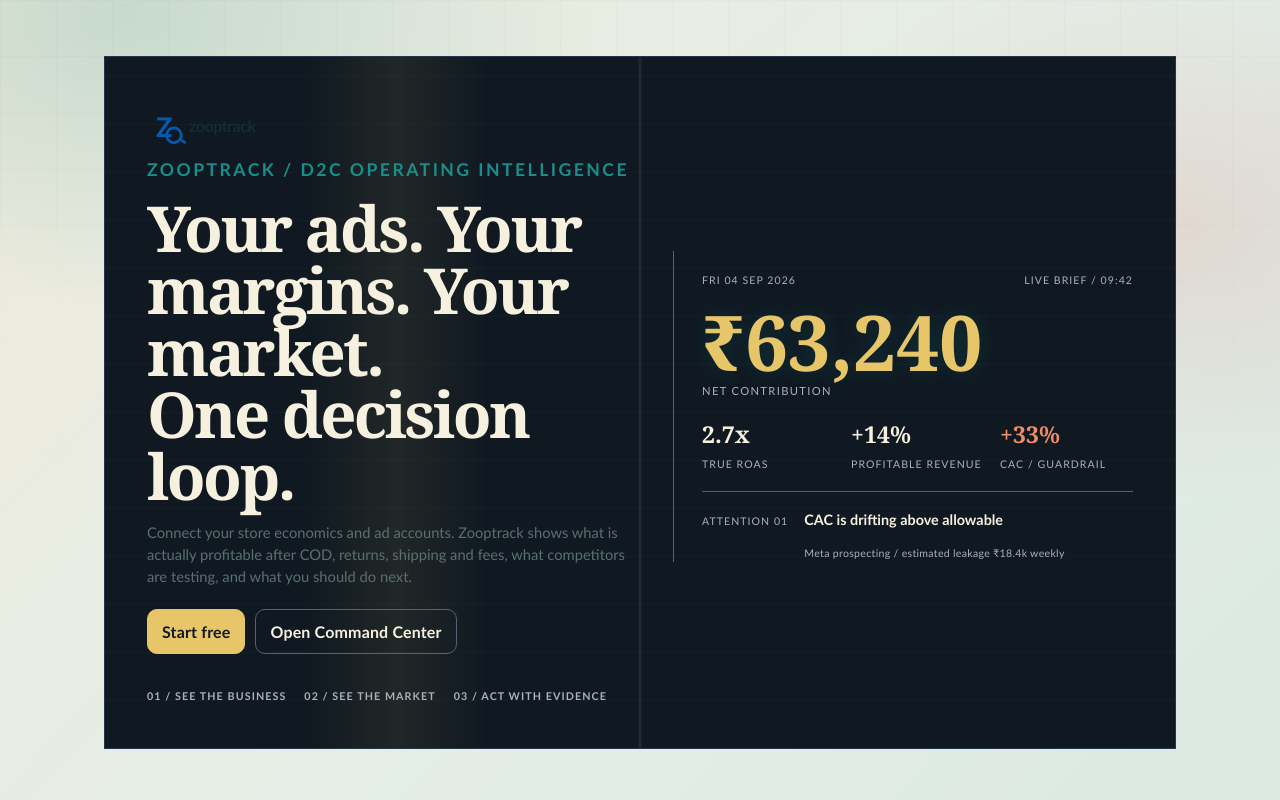
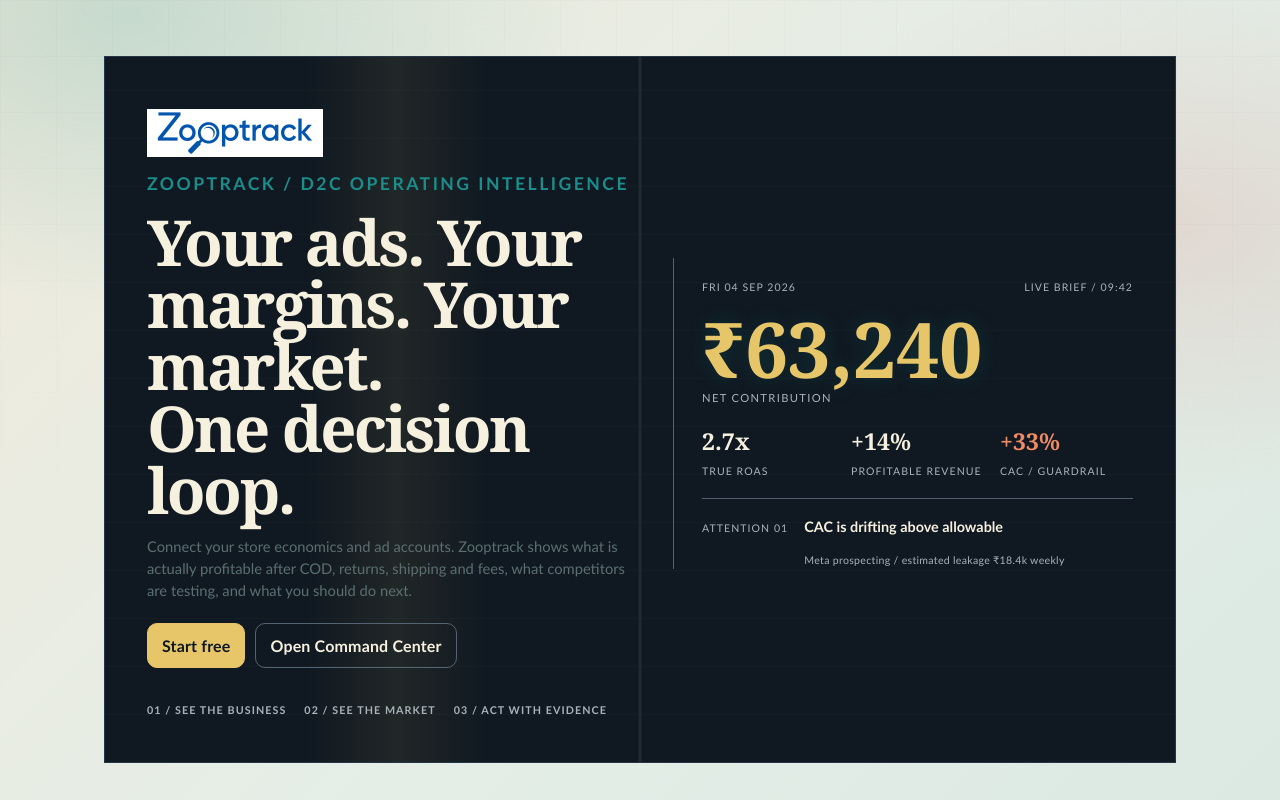
Before and after one commit to sk670994/D2C, a Next.js app: page / in a window 1280 px wide. Shown: the top 800 px of the page. Built offline with nearby package versions, Linux system fonts and the light colour scheme.

Commit message:
fix logo design globally

```diff
--- a/app/globals.css
+++ b/app/globals.css
@@ -3562,6 +3562,13 @@
   line-height: 1;
 }
 
+.zt-brand-logo-image {
+  width: 176px;
+  height: 48px;
+  object-fit: cover;
+  object-position: center;
+}
+
 .zt-brand-glyph svg {
   position: absolute;
   right: -5px;
--- a/components/app/BrandLogo.tsx
+++ b/components/app/BrandLogo.tsx
@@ -1,14 +1,17 @@
-import { Search } from "lucide-react";
+import Image from "next/image";
 import Link from "next/link";
 
 export function BrandLogo({ href = "/dashboard" }: { href?: string }) {
   return (
     <Link href={href} className="zt-brand" aria-label="Zooptrack home">
-      <span className="zt-brand-glyph" aria-hidden="true">
-        Z
-        <Search size={22} strokeWidth={3} />
-      </span>
-      <span>zooptrack</span>
+      <Image
+        src="/zooptrack-logo.png"
+        alt="Zooptrack"
+        width={176}
+        height={48}
+        className="zt-brand-logo-image"
+        priority
+      />
     </Link>
   );
 }
--- a/components/dashboard/adspy/adspy.css
+++ b/components/dashboard/adspy/adspy.css
@@ -279,6 +279,13 @@
   font-size: 27px;
   font-weight: 800;
   line-height: 1;
+}
+
+.zt-brand-logo-image {
+  width: 176px;
+  height: 48px;
+  object-fit: cover;
+  object-position: center;
 }
 
 .zt-brand-glyph svg {
```
Also changed, not shown: 1 other file (tests, documents, lock files or other folders).
